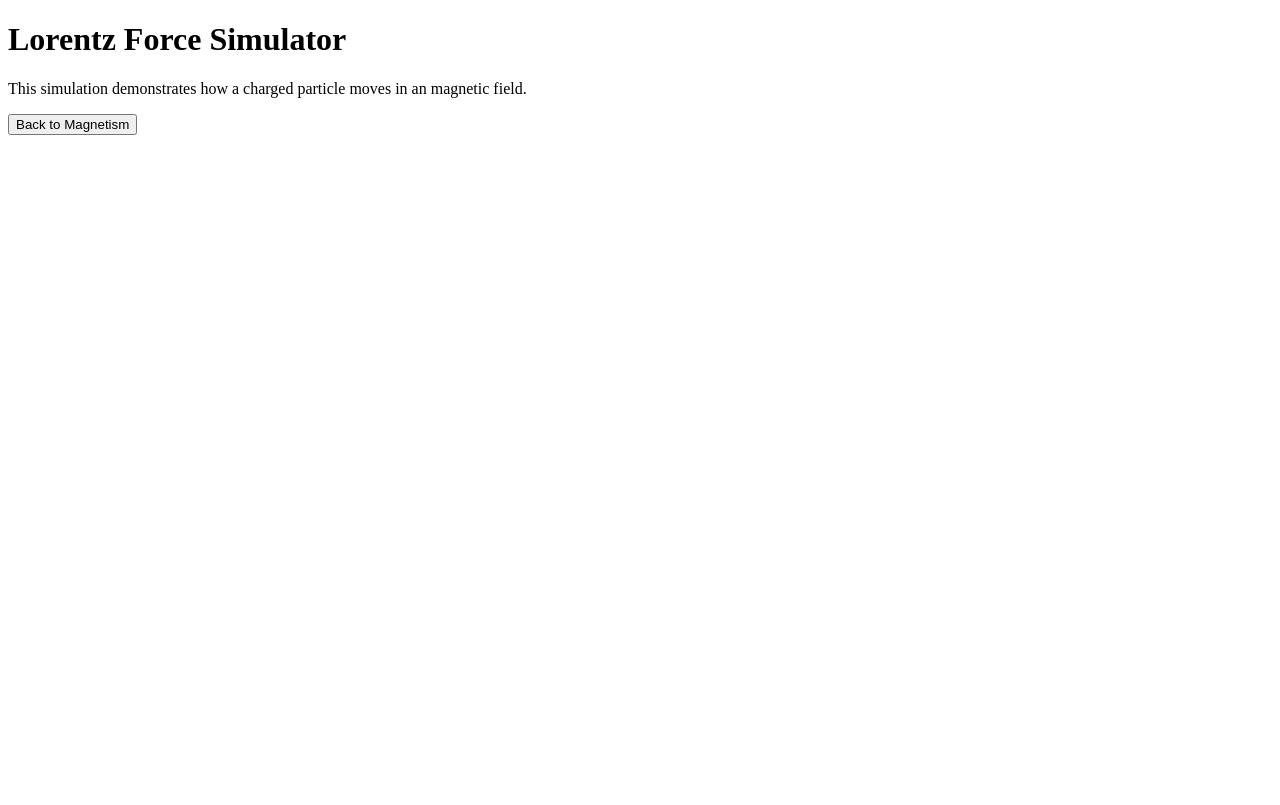
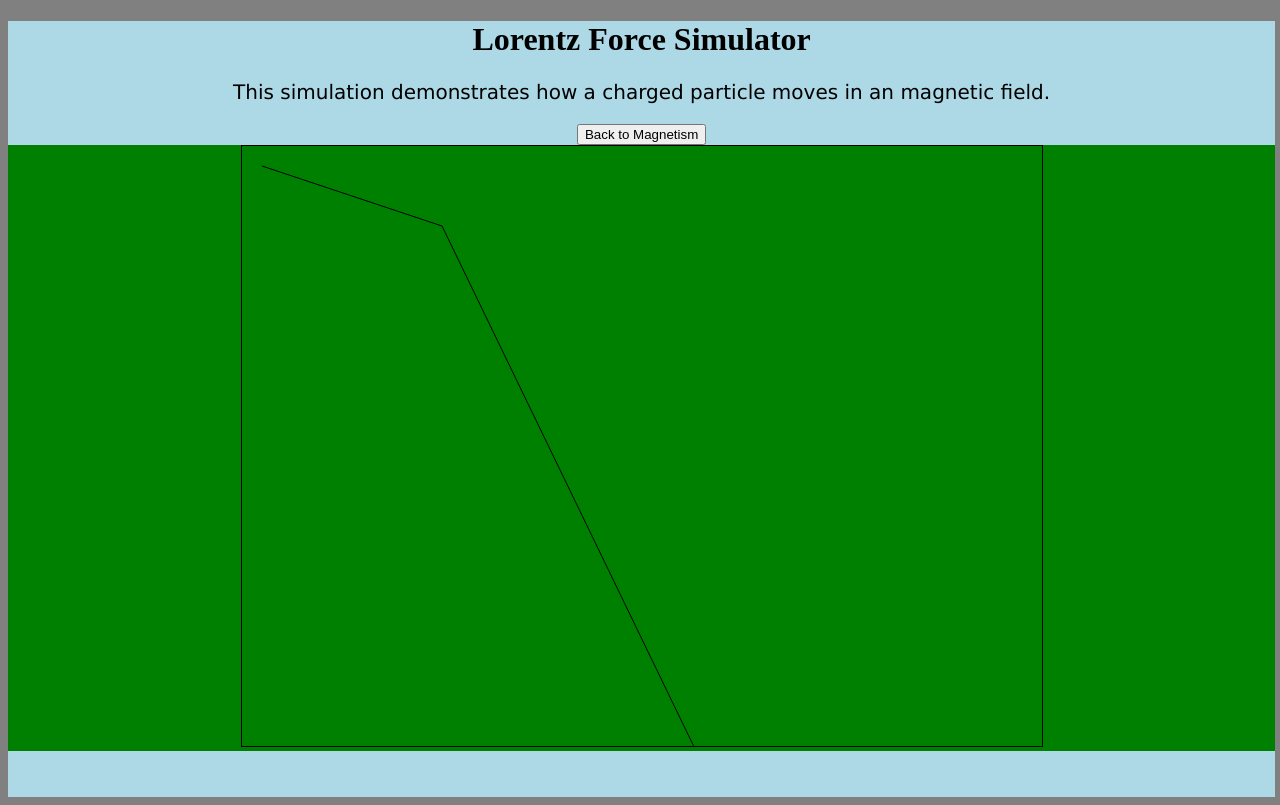
Before and after one commit to ryancardenas/Magnetism, a plain HTML site: page lorentz.html in a window 1280 px wide. Drawn offline with Linux system fonts and the light colour scheme.

Commit message:
Resizing canvas...

```diff
--- a/css/master.css
+++ b/css/master.css
@@ -1,9 +1,25 @@
-body {
+* {
+  box-sizing: border-box;
+}
+
+.simdiv {
+  width: 99vw;
+  height: 97vh;
   background-color: lightblue;
 }
 
+/* Used for testing div size. */
+.testdiv {
+  background-color: green;
+}
+
+body {
+  background-color: grey;
+  text-align: center;
+}
+
 h1 {
-  color: white;
+  color: black;
   text-align: center;
 }
 
--- a/lorentz.html
+++ b/lorentz.html
@@ -5,16 +5,21 @@
   <meta charset="UTF-8" />
   <meta name="viewport" content="width=device-width, initial-scale=1.0" />
   <meta name="author" content="Ryan Cardenas" />
-  <link rel="stylesheet" type="text/css" href="\master.css" />
+  <link rel="stylesheet" type="text/css" href="css/master.css" />
 </head>
 
 <body>
-
+<div class="simdiv">
   <h1>Lorentz Force Simulator</h1>
   <p>This simulation demonstrates how a charged particle moves in an magnetic field.</p>
   <a href="index.html">
     <button type="button" name="Lorentz">Back to Magnetism</button>
   </a>
+  <div class="testdiv">
+    <canvas id="sim" width="800" height="600"  style="border:1px solid #000000;"></canvas>
+    <script src="scripts/lorentzforce.js"></script>
+  </div>
+</div>
 
 </body>
 
--- /dev/null
+++ b/scripts/lorentzforce.js
@@ -0,0 +1,22 @@
+
+var canvas = document.getElementById('sim');
+var ctx = canvas.getContext("2d");
+
+update();
+window.addEventListener('resize', resizeCanvas, false);
+window.addEventListener('orientationchange', resizeCanvas, false);
+resizeCanvas();
+
+function resizeCanvas() {
+  canvas.width = $("tesdiv").width();
+  canvas.height = $("#parent").height();
+  update();
+}
+
+function update() {
+  ctx.beginPath();
+  ctx.moveTo(20,20);
+  ctx.lineTo(200,80);
+  ctx.lineTo(500,700);
+  ctx.stroke();
+}
```
